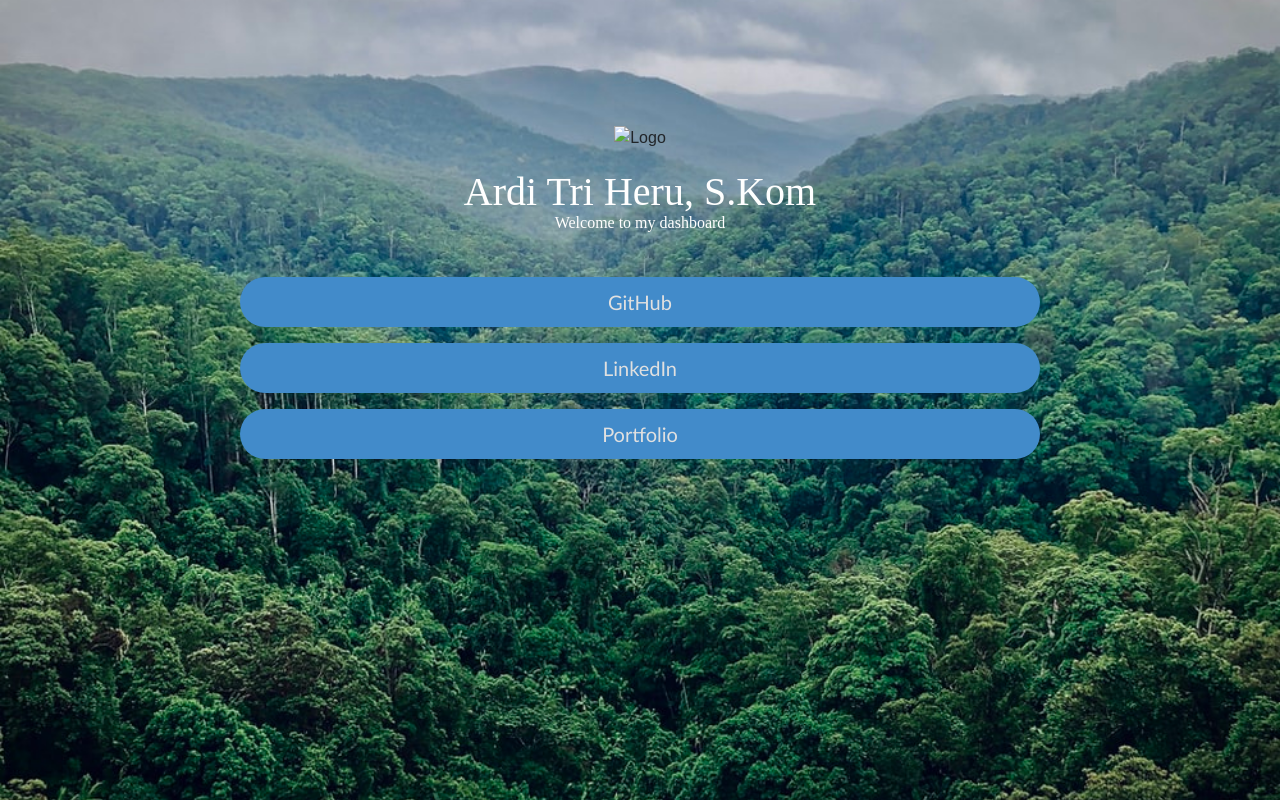
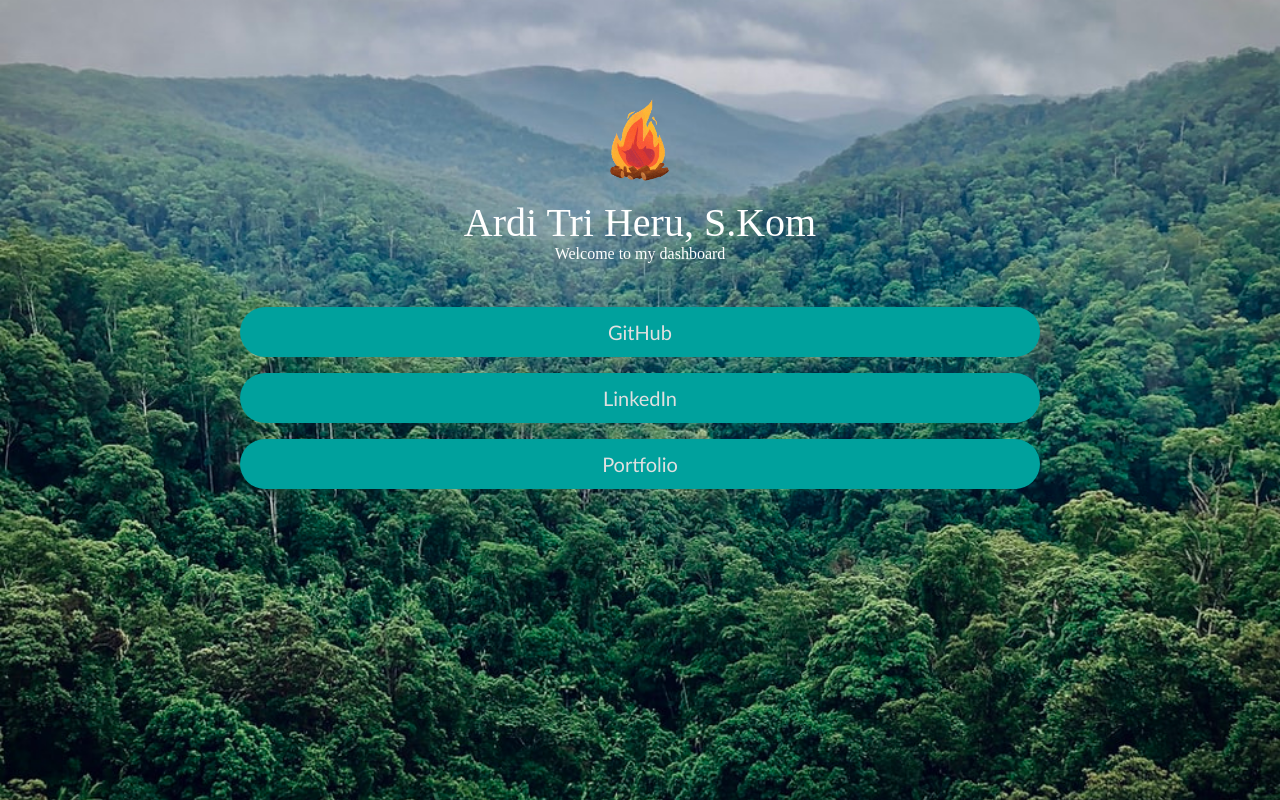
Before and after one commit to arditriheru/Arditriheru.github.io, a PHP site: page / in a window 1280 px wide. Run offline with PHP 8.4, Linux system fonts and the light colour scheme; some web fonts are replaced.

Commit message:
menambahkan foto dan background

```diff
--- a/assets/css/main.css
+++ b/assets/css/main.css
@@ -343,7 +343,7 @@ iframe {
   width: 100%;
   height: 50px;
   border-radius: 25px;
-  background: #428bca;
+  background: #00A19D;
   display: -webkit-box;
   display: -webkit-flex;
   display: -moz-box;
--- a/index.html
+++ b/index.html
@@ -31,7 +31,7 @@
 		<div class="container-login100" style="background-image: url('assets/images/img-01.jpg');">
 			<div class="wrap-login100 p-b-200">
 				<div class="text-center">
-					<img src="assets/login/images/icons/favicon.png" width="15%" height="auto" alt="Logo">
+					<img src="assets/images/welcome.gif" width="15%" height="auto" alt="Logo">
 				</div>
 				<span class="login100-form-title p-t-20 p-b-45">
 					<h1>Ardi Tri Heru, S.Kom</h1>
```
Also changed, not shown: assets/images/welcome.gif (added).
